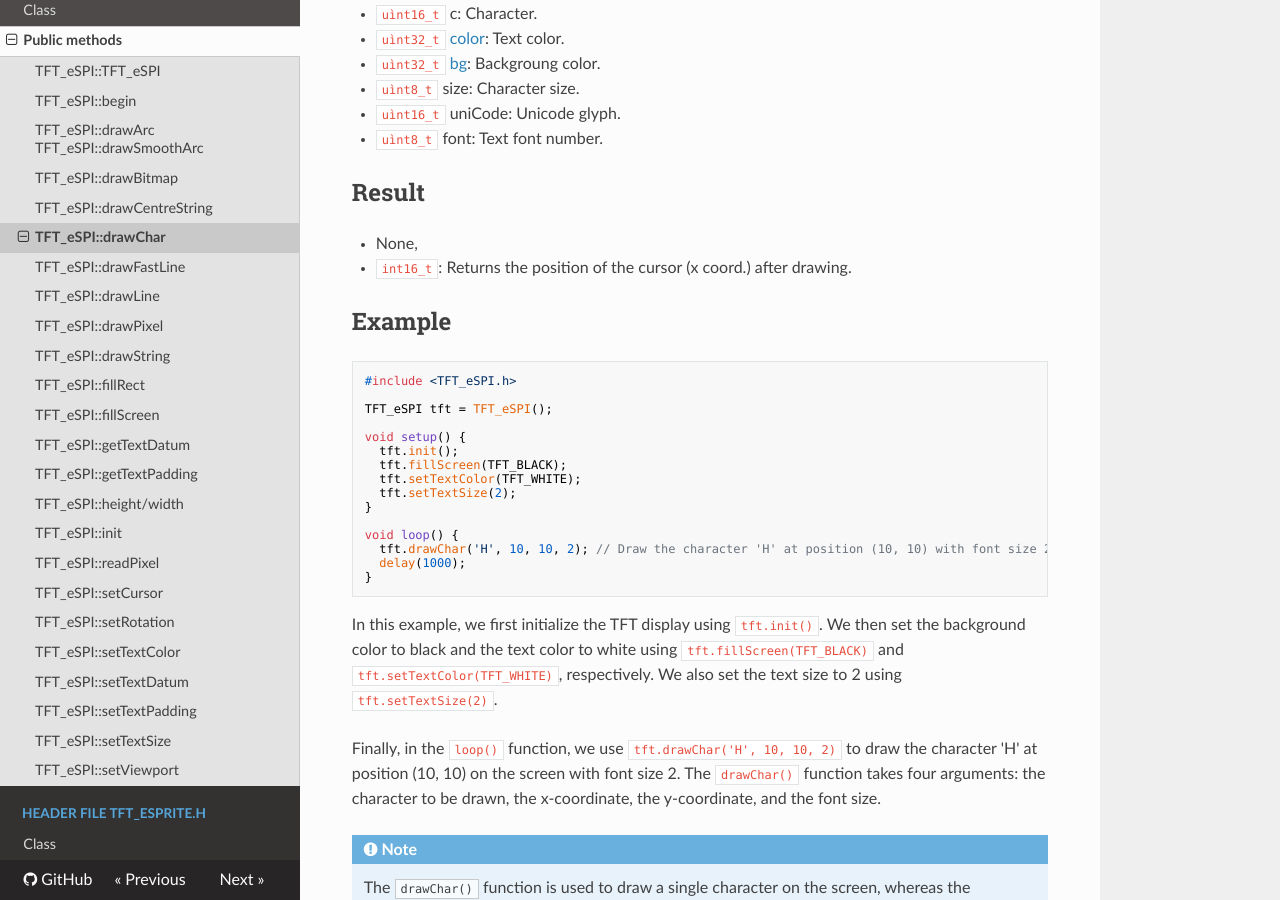
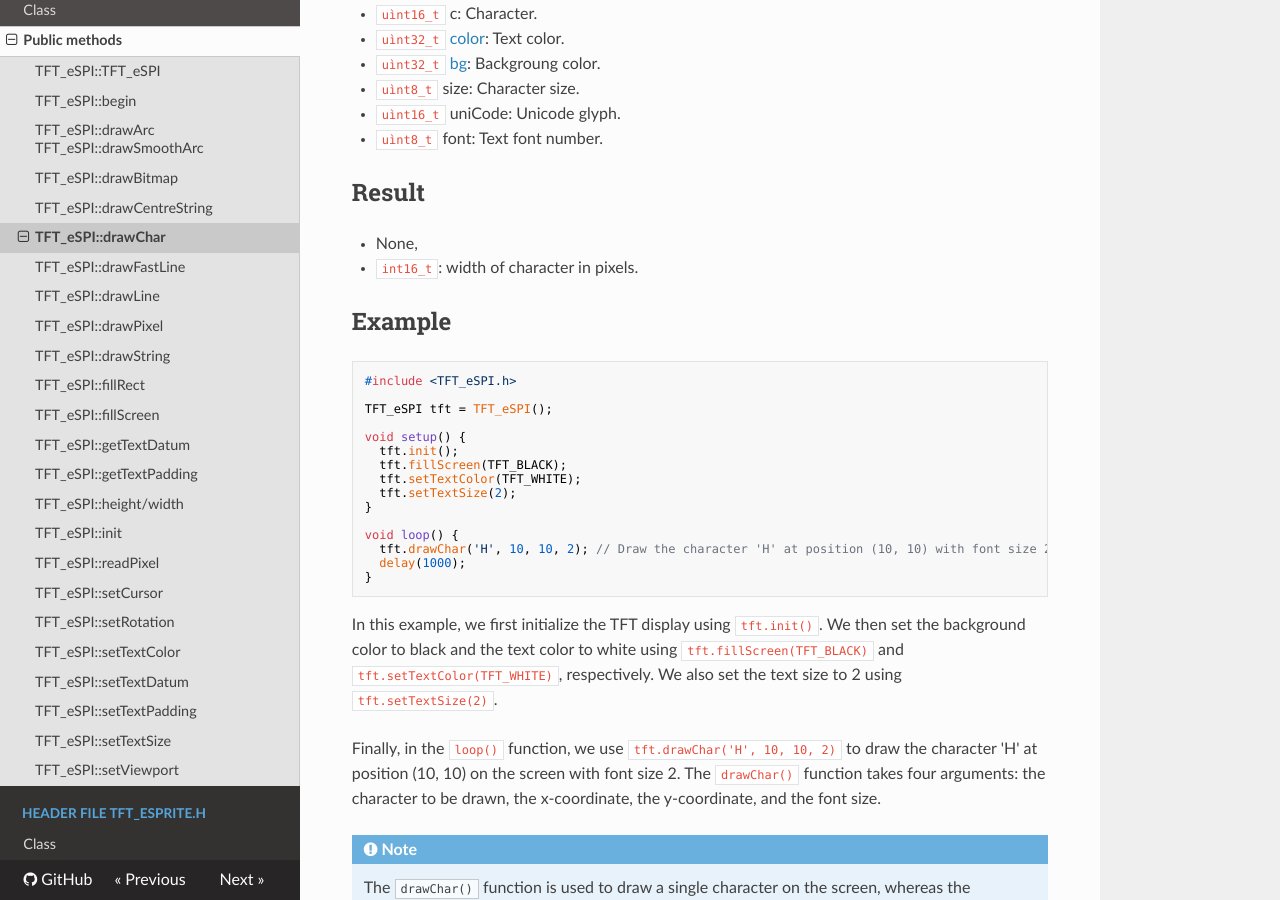
Before and after one commit to Marcussacapuces91/doc-TFT_eSPI, an MkDocs documentation site: the page built from docs/tft_espi/methods/drawchar.md, in a window 1280 px wide and 900 px high, scrolled down 487 px. Built offline with MkDocs 1.6.1, drawn with Linux system fonts in a browser that asks for light colours; nearby versions of some CDN libraries.

Commit message:
correct return value

```diff
--- a/docs/tft_espi/methods/drawchar.md
+++ b/docs/tft_espi/methods/drawchar.md
@@ -26,7 +26,7 @@
 ## Result
 
 * None,
-* `int16_t`: Returns the position of the cursor (x coord.) after drawing.
+* `int16_t`: width of character in pixels.
 
 ## Example
 
```
Also changed, not shown: docs/tft_espi/methods/drawstring.md (+1 -1 lines).
